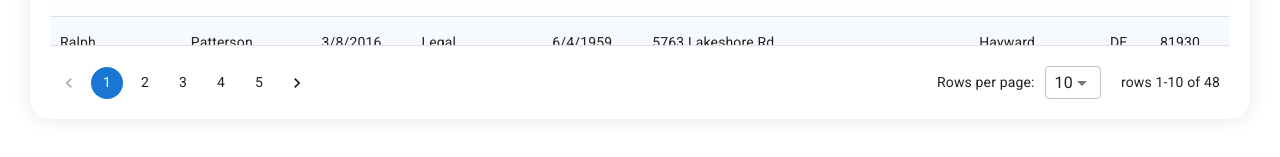
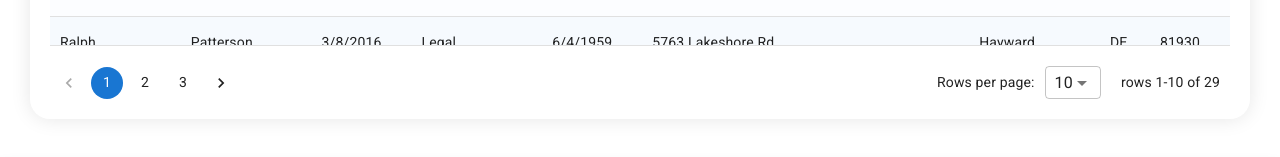
Before and after one commit to mmi-dev/MickaelMidoux_14_09122021_app, a React (Create React App) app in the folder hrnet/: page /employees in a window 1280 px wide. Shown: the part 581-738 px from the top of the page. Built offline with nearby package versions, Linux system fonts and the light colour scheme.

Commit message:
feature: replace localsorage by state

```diff
--- a/hrnet/src/components/CreateEmployeeForm/CreateEmployeeForm.js
+++ b/hrnet/src/components/CreateEmployeeForm/CreateEmployeeForm.js
@@ -1,4 +1,4 @@
-import { useState, useEffect, useRef } from "react";
+import { useContext, useState, useEffect, useRef } from "react";
 import "./CreateEmployeeForm.css";
 import {
   Button,
@@ -16,18 +16,10 @@ import { AdapterDayjs } from "@mui/x-date-pickers/AdapterDayjs";
 import { DatePicker } from "@mui/x-date-pickers/DatePicker";
 import statesList from "../../data/statesList";
 import departmentsList from "../../data/departmentsList";
-import baseEmployees from "../../data/baseEmployees";
-
-const baseEmployeesNb = 48;
-
-if (!process.env.NODE_ENV || process.env.NODE_ENV === "development") {
-  localStorage.employees = JSON.stringify(baseEmployees(baseEmployeesNb));
-} else {
-  localStorage.employees = JSON.stringify(baseEmployees(0));
-}
+import EmployeesContext from "../../contexts/EmployeesProvider";
 
 function CreateEmployeeForm() {
-  const employees = JSON.parse(localStorage.getItem("employees"));
+  const { setEmployees } = useContext(EmployeesContext);
   const [birthDateValue, setBirthDateValue] = useState(null);
   const [startDateValue, setStartDateValue] = useState(null);
   const [selectedStateValue, setSelectedStateValue] = useState("");
@@ -53,8 +45,8 @@ function CreateEmployeeForm() {
 
   function handleSubmit(e) {
     e.preventDefault();
-    employees.push(record);
-    localStorage.employees = JSON.stringify(employees);
+    setEmployees((prevEmployees) => [...prevEmployees, record]);
+    // show modal confirmation
     e.target.reset();
     inputRef.current.focus();
   }
--- a/hrnet/src/components/EmployeesTable/EmployeesTable.js
+++ b/hrnet/src/components/EmployeesTable/EmployeesTable.js
@@ -1,9 +1,10 @@
+import { useContext } from "react";
+import EmployeesContext from "../../contexts/EmployeesProvider";
 import DataTable from "../datatables/DataTable";
 import "./EmployeesTable.css";
 
 function EmployeesTable() {
-  // to replace by state
-  const employees = JSON.parse(localStorage.getItem("employees"));
+  const { employees } = useContext(EmployeesContext);
 
   const columnsData = [
     { title: "First Name", flex: 1, minwidth: 100 },
@@ -25,8 +26,9 @@ function EmployeesTable() {
       minWidth: columnData.minwidth,
     };
   });
-
-  const rows = employees.map((employee, i) => {
+  const rows =
+    employees.length > 0
+      ? employees.map((employee, i) => {
           return {
             id: i,
             col0: employee.firstName,
@@ -39,12 +41,17 @@ function EmployeesTable() {
             col7: employee.state,
             col8: employee.zipCode,
           };
-  });
+        })
+      : null;
 
   return (
     <>
       <div id="employees-table">
+        {employees.length > 0 ? (
           <DataTable columns={columns} rows={rows} qSearch></DataTable>
+        ) : (
+          <div>no data</div> //replace by modal message
+        )}
       </div>
     </>
   );
--- /dev/null
+++ b/hrnet/src/contexts/EmployeesProvider.js
@@ -0,0 +1,35 @@
+import { createContext, useEffect, useState } from "react";
+import baseEmployees from "../data/baseEmployees";
+
+const EmployeesContext = createContext({});
+const baseEmployeesNb = 29; // nb of records for dev
+
+export const EmployeesProvider = ({ children }) => {
+  const [employees, setEmployees] = useState({});
+
+  useEffect(() => {
+    if (localStorage.employees) {
+      setEmployees(JSON.parse(localStorage.employees));
+    } else {
+      if (!process.env.NODE_ENV || process.env.NODE_ENV === "development") {
+        setEmployees(baseEmployees(baseEmployeesNb));
+      } else {
+        setEmployees(baseEmployees(0));
+      }
+    }
+  }, []);
+
+  useEffect(() => {
+    if (employees.length > 0) {
+      localStorage.employees = JSON.stringify(employees);
+    }
+  }, [employees]);
+
+  return (
+    <EmployeesContext.Provider value={{ employees, setEmployees }}>
+      {children}
+    </EmployeesContext.Provider>
+  );
+};
+
+export default EmployeesContext;
--- a/hrnet/src/index.js
+++ b/hrnet/src/index.js
@@ -4,6 +4,7 @@ import "./index.css";
 import App from "./App";
 import reportWebVitals from "./reportWebVitals";
 import { BrowserRouter } from "react-router-dom";
+import { EmployeesProvider } from "./contexts/EmployeesProvider";
 
 import "@fontsource/roboto/300.css";
 import "@fontsource/roboto/400.css";
@@ -14,7 +15,9 @@ const root = ReactDOM.createRoot(document.getElementById("root"));
 root.render(
   <React.StrictMode>
     <BrowserRouter>
-      <App />
+      <EmployeesProvider>
+        <App />
+      </EmployeesProvider>
     </BrowserRouter>
   </React.StrictMode>
 );
```
Lines whose indentation alone changed are shown as unchanged.
